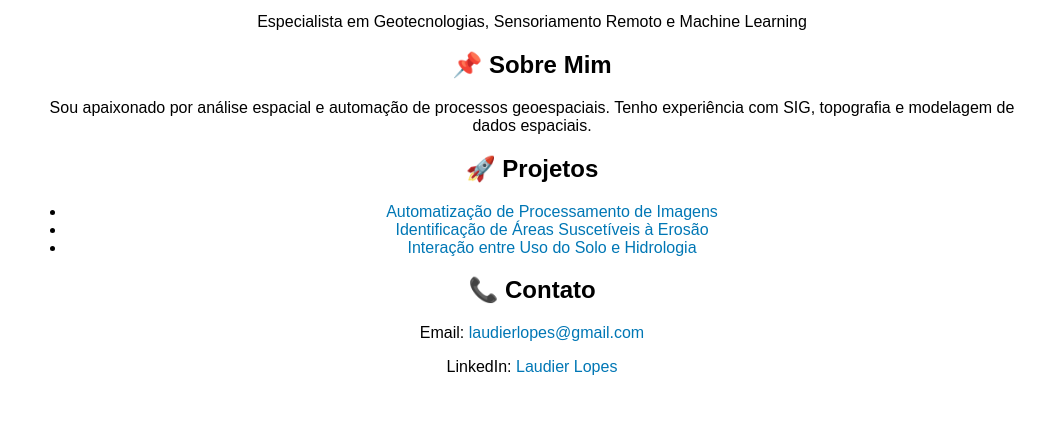
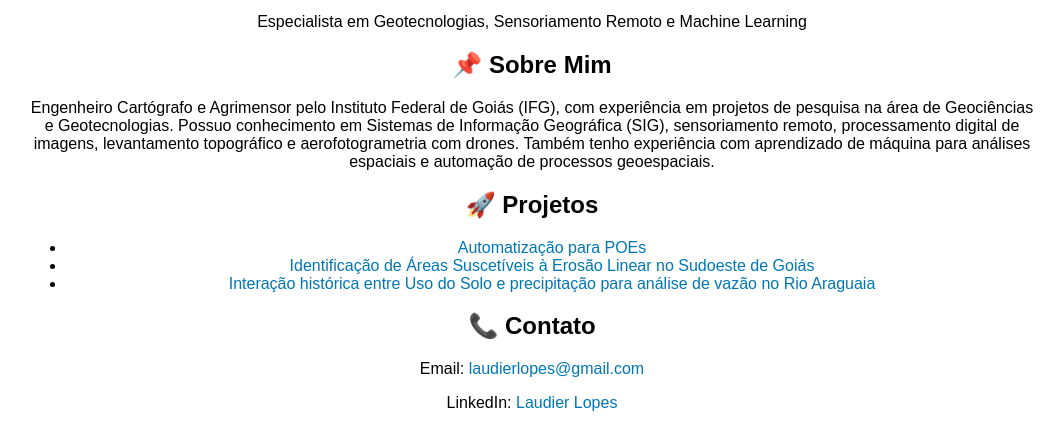
Before and after one commit to Laudi2000/-laudierlopes.github.io, a plain HTML site: page index.html in a window 1280 px wide. Shown: the part 101-548 px from the top of the page, without its empty margins (108-1172 px from the left). Drawn offline with Linux system fonts and the light colour scheme.

Commit message:
Update index.html

```diff
--- a/index.html
+++ b/index.html
@@ -17,13 +17,12 @@
         <p>Engenheiro Cartógrafo e Agrimensor</p>
         <p>Especialista em Geotecnologias, Sensoriamento Remoto e Machine Learning</p>
         <h2>📌 Sobre Mim</h2>
-        <p>Sou apaixonado por análise espacial e automação de processos geoespaciais.
-           Tenho experiência com SIG, topografia e modelagem de dados espaciais.</p>
+        <p>Engenheiro Cartógrafo e Agrimensor pelo Instituto Federal de Goiás (IFG), com experiência em projetos de pesquisa na área de Geociências e Geotecnologias. Possuo conhecimento em Sistemas de Informação Geográfica (SIG), sensoriamento remoto, processamento digital de imagens, levantamento topográfico e aerofotogrametria com drones. Também tenho experiência com aprendizado de máquina para análises espaciais e automação de processos geoespaciais.</p>
         <h2>🚀 Projetos</h2>
         <ul>
-            <li><a href="https://oupcyt-laudier-lopes.shinyapps.io/POEs_1/" target="_blank">Automatização de Processamento de Imagens</a></li>
-            <li><a href="#">Identificação de Áreas Suscetíveis à Erosão</a></li>
-            <li><a href="#">Interação entre Uso do Solo e Hidrologia</a></li>
+            <li><a href="https://oupcyt-laudier-lopes.shinyapps.io/POEs_1/" target="_blank">Automatização para POEs</a></li>
+            <li><a href="#">Identificação de Áreas Suscetíveis à Erosão Linear no Sudoeste de Goiás</a></li>
+            <li><a href="#">Interação histórica entre Uso do Solo e precipitação para análise de vazão no Rio Araguaia</a></li>
         </ul>
         <h2>📞 Contato</h2>
         <p>Email: <a href="mailto:laudierlopes@gmail.com">laudierlopes@gmail.com</a></p>
```
